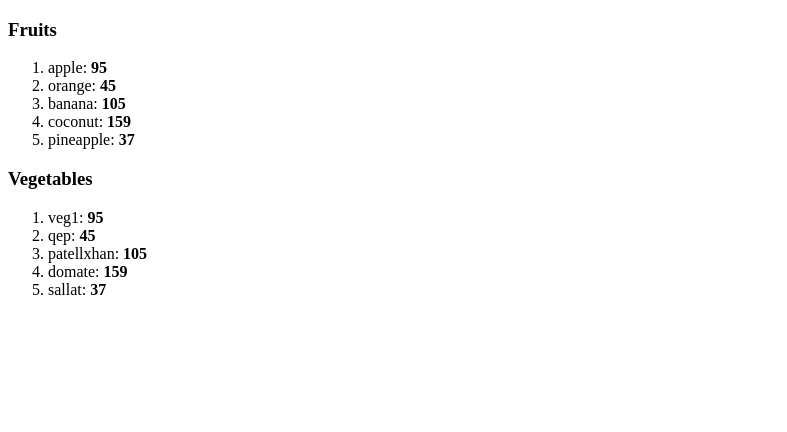
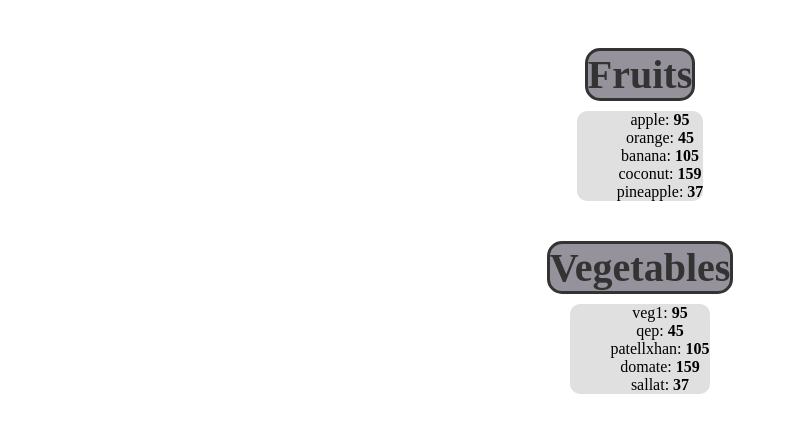
Before and after one commit to fabjoncela/React-vite, a React (Vite) app: page / in a window 1280 px wide. Shown: the top 432 px of the page, without its empty margins (0-787 px from the left). Built offline with nearby package versions, Linux system fonts and the light colour scheme.

Commit message:
removed unnecessary file

```diff
--- a/src/App.jsx
+++ b/src/App.jsx
@@ -21,8 +21,11 @@ function App() {
 
   return (
     <>
-      <List items={fruits} category="Fruits" />
-      <List items={vegetables} category="Vegetables" />
+      {/* conditional rendering */}
+      {fruits.length > 0 && <List items={fruits} category="Fruits" />}
+
+      {vegetables.length > 0 ? <List items={vegetables} category="Vegetables" /> : null}
+
 
 
     </>
--- a/src/Card.jsx
+++ /dev/null
@@ -1,13 +0,0 @@
-
-function Card() {
-
-
-    return (
-        <div className="card">
-            <img className="card-image" src="https://placehold.jp/150x150.png" alt="Profile Picture" />
-            <h2 className="card-title">Fabi Sync</h2>
-            <p className="card-text">Web developer, play basketball</p>
-        </div>
-    );
-}
-export default Card
--- a/src/List.jsx
+++ b/src/List.jsx
@@ -7,9 +7,12 @@ function List(props) {
     const listItems = itemList.map(item => <li key={item.id}>
         {item.name}: <b>{item.calories}</b></li>);
 
-    return (<>
-    <h3>{category}</h3>
-    <ol>{listItems}</ol>
+    return (<><div className="main">
+        <div className="cl1"><h3 className="list-category">{category}</h3></div>
+        <div className="cl2"><ol className="list-items">{listItems}</ol></div>
+
+
+    </div>
     </>);
 }
 export default List
--- a/src/index.css
+++ b/src/index.css
@@ -1,29 +1,33 @@
+.list-category {
+  font-size: 2.5em;
+  font-weight: bold;
+  color: hsl(0, 0%, 20%);
+  text-align: center;
+  border: 3px solid;
+  border-radius: 15px;
+  background-color: hsl(263, 4%, 59%);
+  margin-bottom: 10px;
+
+}
+.list-items {
+  font: 2em;
+  list-style: none;
+  color: hsl(0, 0%, 0%);
+  background-color: hsl(0, 0%, 88%);
+  border-radius: 10px;
+  margin: 0px;
+  text-align: center;
 
 
-.card {
-  border: 1px solid rgba(138, 135, 135, 0.782);
-  border-radius: 20px;
-  box-shadow: 7px 7px rgba(0, 0, 0, 0.19);
-  padding: 20px;
-  margin: 10px;
-  text-align: center;
-  max-width: 250px;
-  display: inline-block;
 }
+.list-items li:hover {
+  color: hsl(0, 0%, 45%);
+  cursor: pointer;
+}
+.main {
+  display: flex;
+  flex-direction: column;
+  align-items: center;      /* Center content horizontally */
+  justify-content: center;  /* Center content vertically */
 
-.card .card-image {
-  max-width: 60%;
-  height: auto;
-  border-radius: 50%;
-  margin-bottom: 10px;
 }
-.card .card-title {
-  font-family: 'Times New Roman', Times, serif;
-  margin: 0;
-  color: hsl(0, 0%, 20%);
-}
-
-.card .card-text {
-  font-family: 'Times New Roman', Times, serif;
-  color: hsl(0, 0%, 40%);
-}
```
